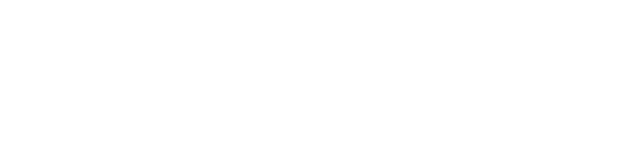
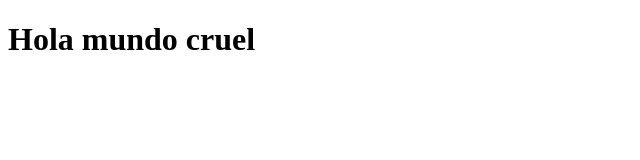
Before and after one commit to testdami555/gitw09, a plain HTML site: page index.html in a window 1280 px wide. Shown: the whole page, without its empty margins (0-640 px from the left). Drawn offline with Linux system fonts and the light colour scheme.

Commit message:
Agregado h1

```diff
--- a/index.html
+++ b/index.html
@@ -7,6 +7,6 @@
     <title>Document</title>
 </head>
 <body>
-
+    <h1>Hola mundo cruel</h1>
 </body>
 </html>
```
